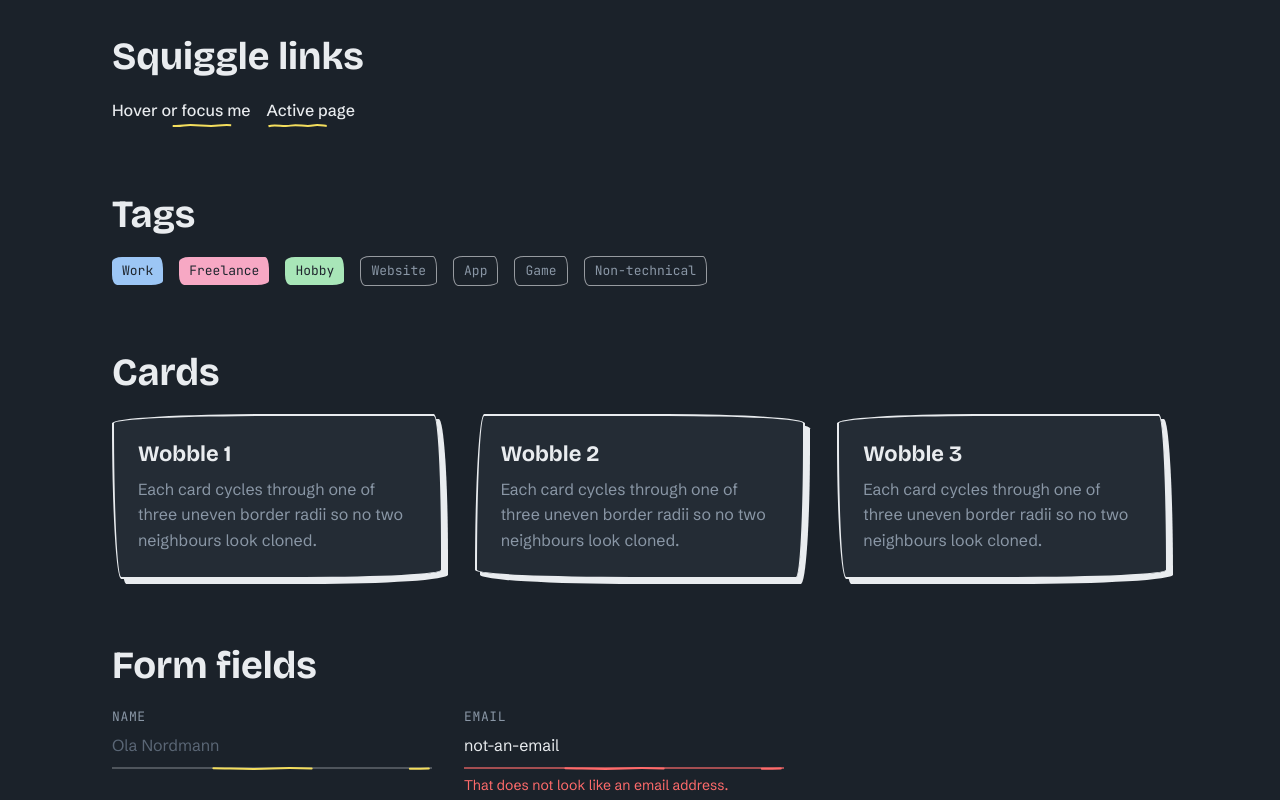
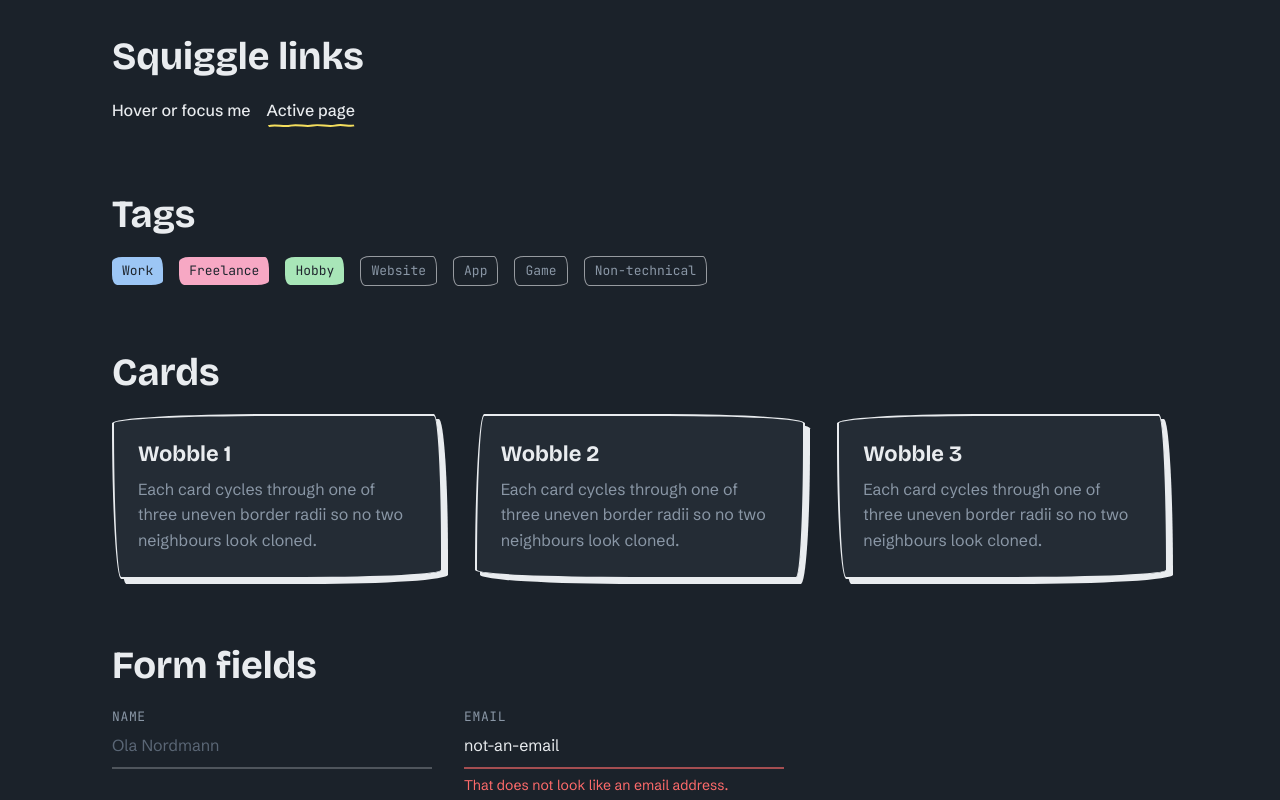
Before and after one commit to zaimimr/Portfolio, a Next.js app: page /styleguide in a window 1280 px wide. Shown: the part 540-1340 px from the top of the page. Built offline with nearby package versions, Linux system fonts and the light colour scheme; a web font is replaced by a local one; what @valbuild/next would draw is missing.

Commit message:
fix: stabilize squiggle dash rendering and reduced-motion fallbacks

```diff
--- a/src/components/ui/field.tsx
+++ b/src/components/ui/field.tsx
@@ -15,10 +15,9 @@ function SketchUnderline({ error }: { error: boolean }) {
       <path
         d="M1 3.8C9 1.9 17 5.2 25 3.6 33 2.1 41 5.1 50 3.5 59 2 67 5 75 3.6 83 2.2 91 4.9 99 3.4"
         pathLength={1}
-        vectorEffect="non-scaling-stroke"
         strokeLinecap="round"
         className={cn(
-          "fill-none stroke-2 transition-[stroke-dashoffset] duration-[var(--duration-slow)] ease-out [stroke-dasharray:1] [stroke-dashoffset:1] group-focus-within:[stroke-dashoffset:0] motion-reduce:transition-none",
+          "fill-none stroke-2 transition-[stroke-dashoffset] duration-[var(--duration-slow)] ease-out [stroke-dasharray:1_2] [stroke-dashoffset:1.02] group-focus-within:[stroke-dashoffset:0] motion-reduce:transition-none",
           error ? "stroke-danger" : "stroke-accent-strong",
         )}
       />
--- a/src/components/ui/squiggle-link.tsx
+++ b/src/components/ui/squiggle-link.tsx
@@ -34,8 +34,7 @@ export function SquiggleLink({
         <path
           d="M1 4.2C6 1.8 11 5.4 16 3.6 21 1.9 26 5.2 31 3.5 36 1.9 41 5.3 46 3.6 51 2 55.5 4.6 59 3.4"
           pathLength={1}
-          vectorEffect="non-scaling-stroke"
-          className="fill-none stroke-accent-strong stroke-2 [stroke-dasharray:1] [stroke-dashoffset:1] transition-[stroke-dashoffset] duration-[var(--duration-slow)] ease-out group-hover:[stroke-dashoffset:0] group-focus-visible:[stroke-dashoffset:0] group-data-[active]:[stroke-dashoffset:0] motion-reduce:transition-none"
+          className="fill-none stroke-accent-strong stroke-2 [stroke-dasharray:1_2] [stroke-dashoffset:1.02] transition-[stroke-dashoffset] duration-[var(--duration-slow)] ease-out group-hover:[stroke-dashoffset:0] group-focus-visible:[stroke-dashoffset:0] group-data-[active]:[stroke-dashoffset:0] motion-reduce:transition-none"
         />
       </svg>
     </Link>
```
